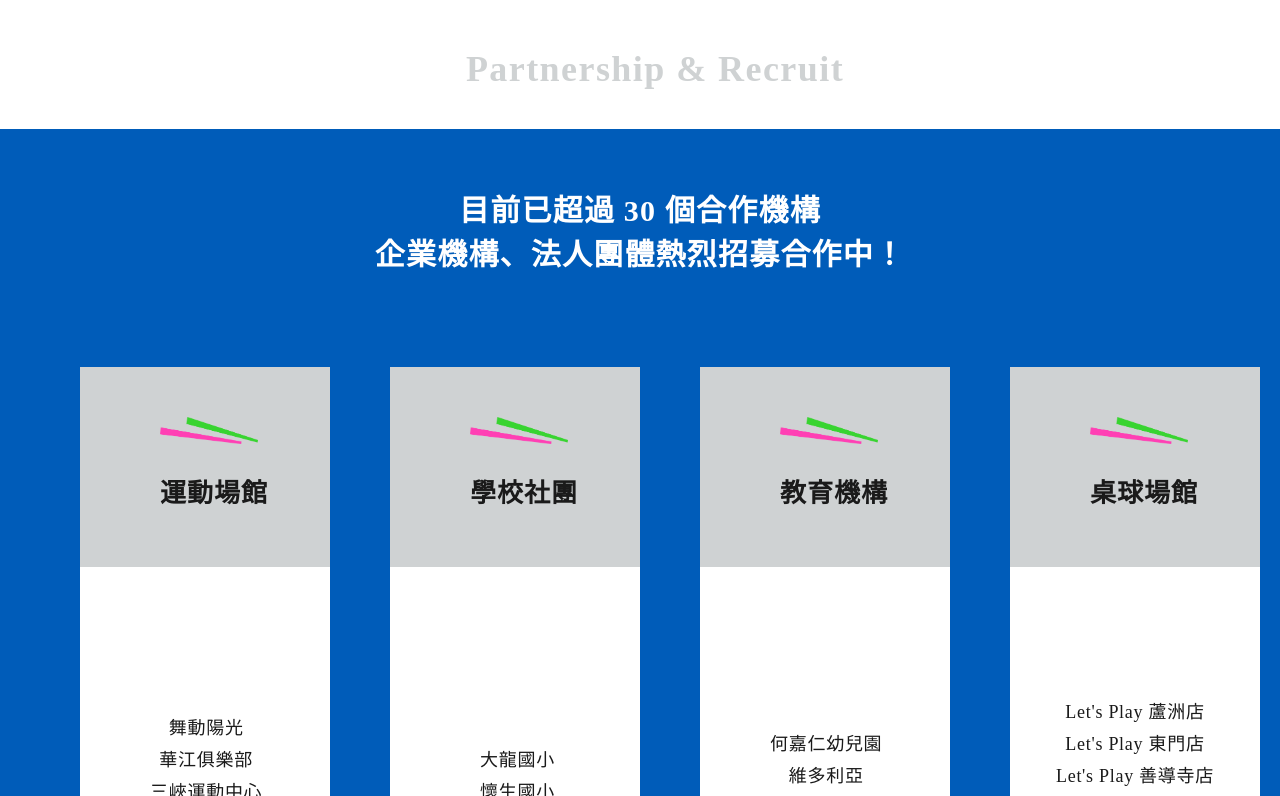
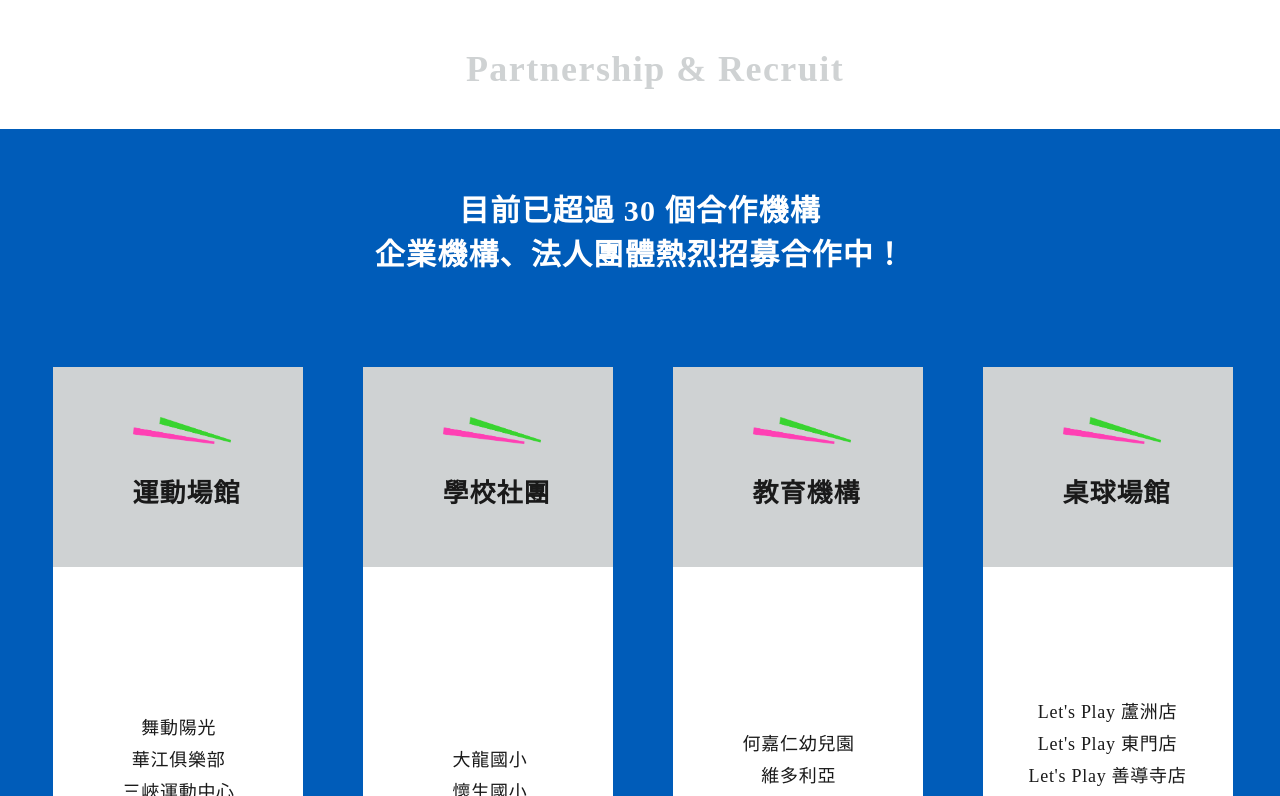
Before and after one commit to dropout-tech/playtt, a React (Create React App) app: page /#/ in a window 1280 px wide. Shown: the part 7624-8420 px from the top of the page. Built offline with nearby package versions, Linux system fonts and the light colour scheme.

Commit message:
fix partnershipandRecruit

```diff
--- a/src/components/partnershipAndRecruit.tsx
+++ b/src/components/partnershipAndRecruit.tsx
@@ -52,6 +52,7 @@ const BlueArea = styled.div`
   height:100%;
   background: #005CB9;
   z-index:1;
+  padding-bottom:60px;
 `;
 
 const ColorLineImg = styled.img`
@@ -71,6 +72,7 @@ const GrayArea = styled.div`
 const TextArea = styled.div`
  display:flex;
  justify-content:center;
+ margin-right:55px;
 `;
 
 const Text = styled.div`
@@ -78,6 +80,7 @@ const Text = styled.div`
   margin-left:60px;
   margin-top:60px;
   flex-direction:column;
+
 `;
 
 const BigTitle = styled.p`
@@ -163,8 +166,6 @@ const TextkeyIn3 = styled.p`
   letter-spacing: 0.04em;
   color: #1A1A1A;
   margin-left:70px;
-
-
 `;
 
 const TextkeyIn4 = styled.p`
```
